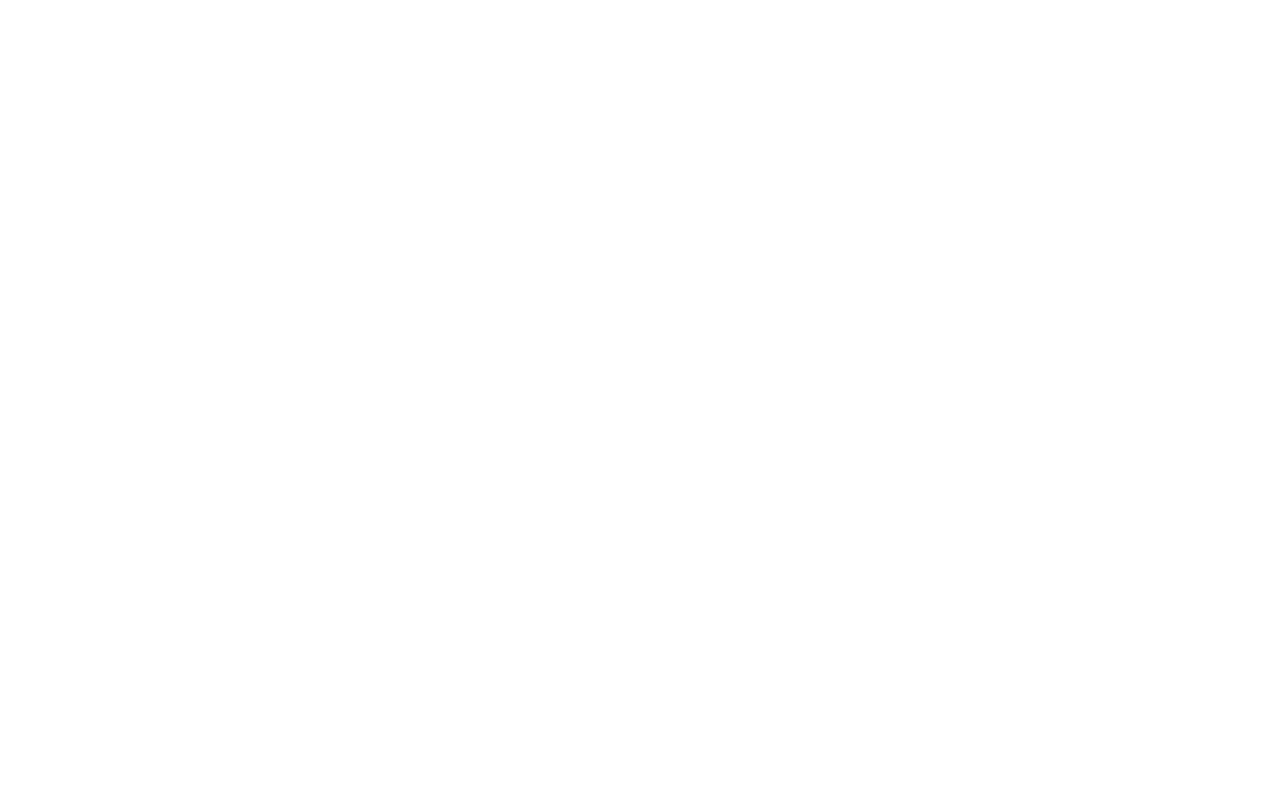
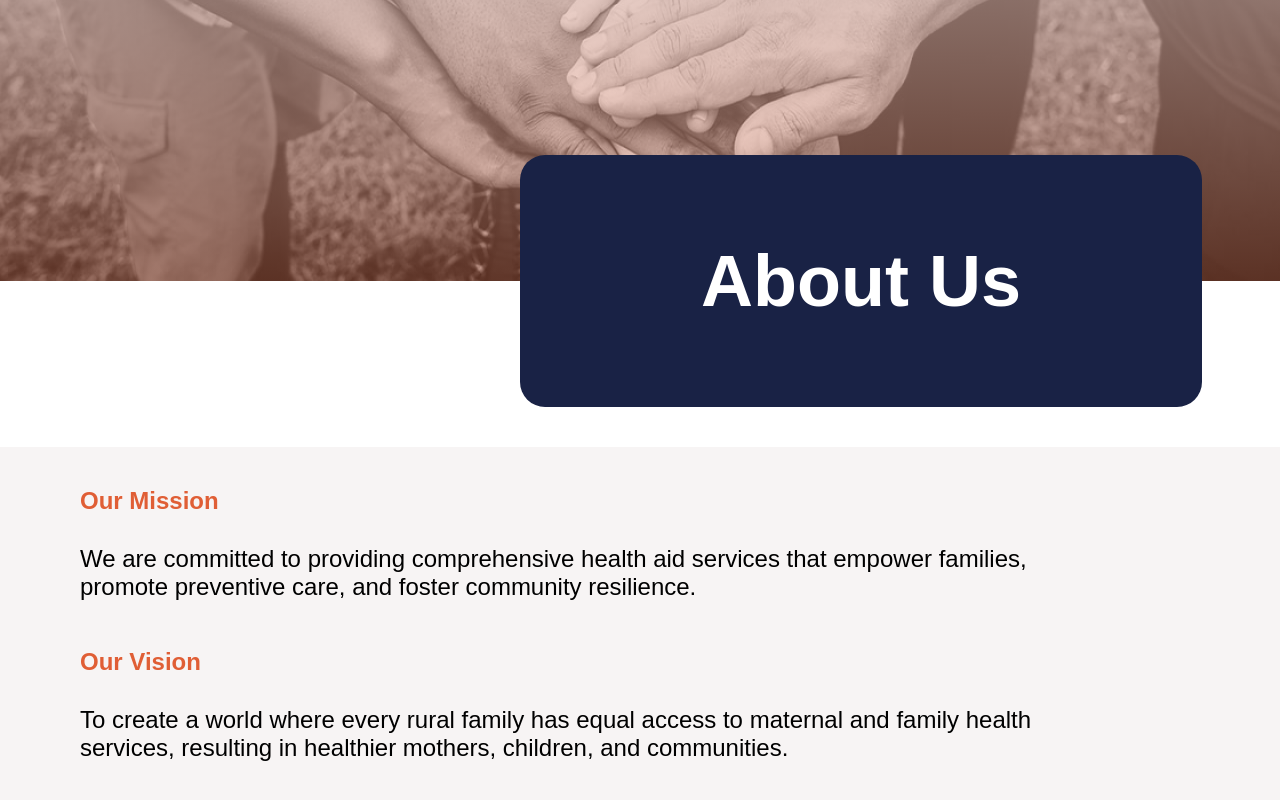
Before and after one commit to ruralhealthaid/ruralhealthaid, a React (Create React App) app: page /about-us in a window 1280 px wide. Shown: the part 452-1252 px from the top of the page. Before the commit the page ends 800 px from the top, so only its background shows below. Built offline with nearby package versions, Linux system fonts and the light colour scheme.

Commit message:
Feat: Added mission and vision section

```diff
--- a/src/App.tsx
+++ b/src/App.tsx
@@ -21,8 +21,7 @@
       element: <AboutUs />,
     },
   ]);
-  // return <RouterProvider router={router}></RouterProvider>;
-  return <h3>I am working</h3>;
+  return <RouterProvider router={router}></RouterProvider>;
 }
 
 export default App;
--- a/src/components/about/MissionVision.module.css
+++ b/src/components/about/MissionVision.module.css
@@ -1,4 +1,18 @@
 .wrapper {
-    padding: 4rem 8rem;
+    margin-top: 16.6rem;
+    padding: 4rem 16.2rem 4rem 8rem;
     background-color: var(--color--milk-bg);
 }
+
+.mission h3, .vision h3{
+    margin-bottom: 3rem;
+}
+
+.mission p, .vision p{
+    font-size: 2.4rem;
+    font-weight: normal;
+}
+
+.mission{
+    margin-bottom: 4.7rem;
+}
--- a/src/components/about/MissionVision.tsx
+++ b/src/components/about/MissionVision.tsx
@@ -12,7 +12,7 @@
           resilience.
         </p>
       </div>
-      <div className={styles.mission}>
+      <div className={styles.vision}>
         <h3>Our Vision</h3>
         <p>
           To create a world where every rural family has equal access to
```
